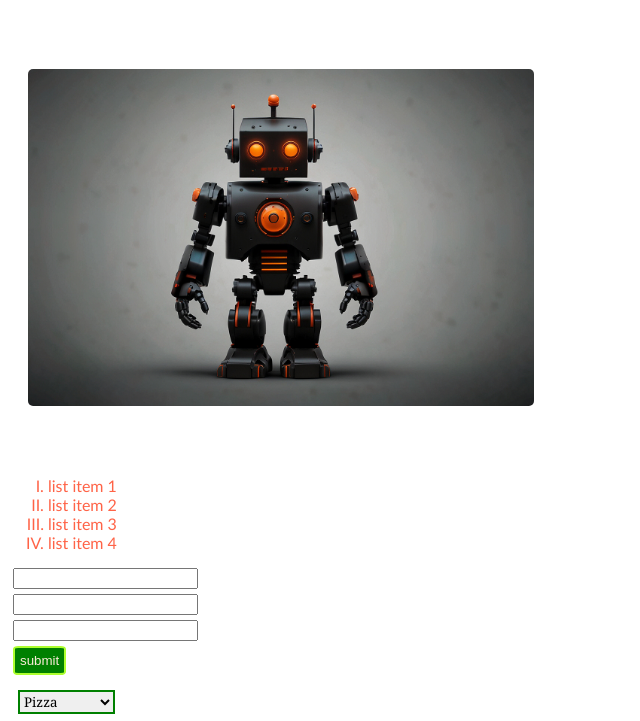
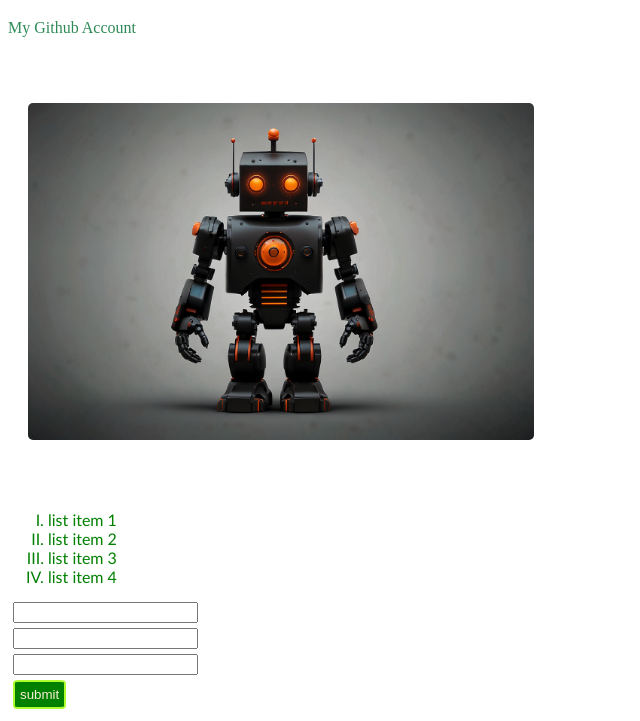
Before and after one commit to kawsarahmed24/new-repo, a plain HTML site: page index.html in a window 1280 px wide. Shown: the part 62-783 px from the top of the page, without its empty margins (0-640 px from the left). Drawn offline with Linux system fonts and the light colour scheme.

Commit message:
Adds my github link and edits some basic styling

```diff
--- a/index.html
+++ b/index.html
@@ -9,6 +9,7 @@
 </head>
 <body>
     <h1>Heading 1</h1>
+    <p><a href="https://github.com/kawsarahmed24/">My Github Account</a></p>
     <img src="images/robot.jpg" alt="">
     <ol type="I">
         <li>list item 1</li>
--- a/styles/style.css
+++ b/styles/style.css
@@ -16,7 +16,7 @@ h1{
 
 ol li{
     font-weight: lighter;
-    color: tomato;
+    color:green;
     font-family: 'Trebuchet MS', 'Lucida Sans Unicode', 'Lucida Grande', 'Lucida Sans', Arial, sans-serif;
 }
 
@@ -30,3 +30,8 @@ img{
     margin: 50px 20px;
     border-radius: 5px;
 }
+
+a{
+    color:seagreen;
+    text-decoration: none;
+}
```
